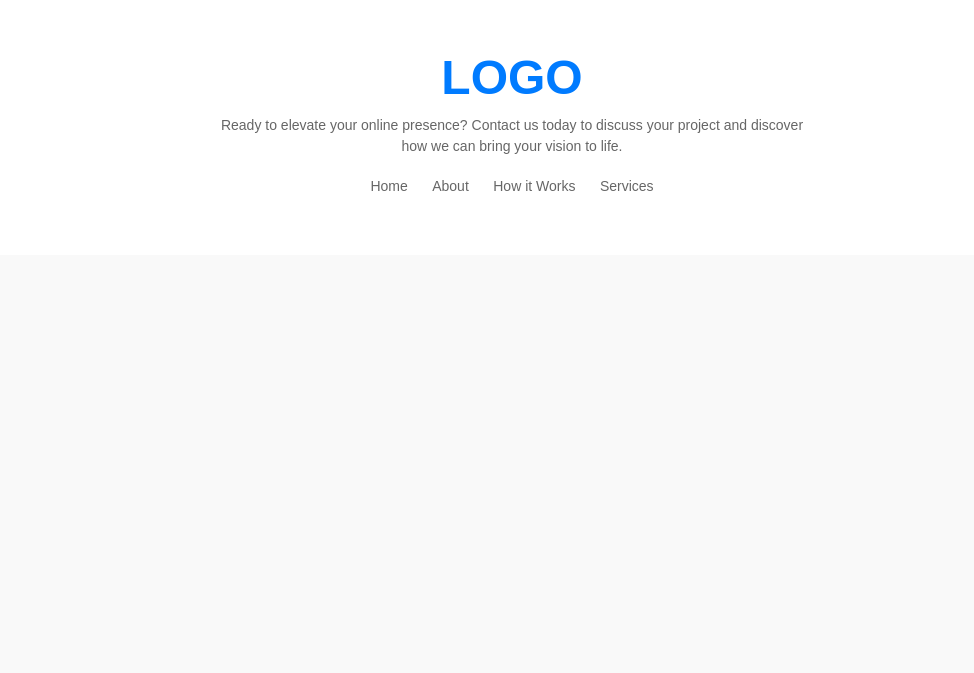
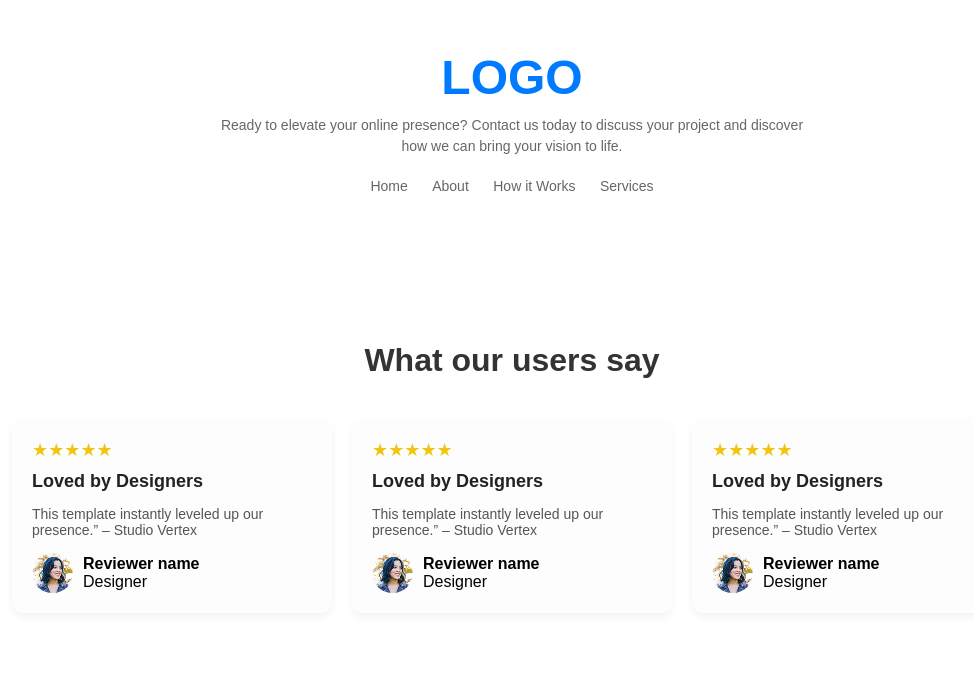
Before and after one commit to tanmoy20050/Assignment-01, a plain HTML site: page index.html in a window 1280 px wide. Shown: the part 2137-2810 px from the top of the page, without its empty margins (128-1102 px from the left). Before the commit the page ends 2392 px from the top, so only its background shows below. Drawn offline with Linux system fonts and the light colour scheme.

Commit message:
main section last part

```diff
--- a/Stayle/stayle.css
+++ b/Stayle/stayle.css
@@ -221,3 +221,59 @@ button:hover {
 .menu span {
   color: #ccc;
 }
+
+.testimonials {
+  text-align: center;
+  padding: 60px 20px;
+  background-color: #fff;
+}
+
+.testimonials h2 {
+  font-size: 32px;
+  margin-bottom: 40px;
+  color: #333;
+}
+
+.testimonial-cards {
+  display: flex;
+  justify-content: center;
+  gap: 20px;
+  flex-wrap: wrap;
+}
+
+.card {
+  background: #fdfdfd;
+  padding: 20px;
+  border-radius: 10px;
+  width: 280px;
+  box-shadow: 0 4px 8px rgba(0,0,0,0.05);
+  text-align: left;
+}
+
+.stars {
+  color: #f1c40f;
+  font-size: 18px;
+  margin-bottom: 10px;
+}
+
+.card h3 {
+  font-size: 18px;
+  margin: 10px 0;
+  color: #222;
+}
+
+.card p {
+  font-size: 14px;
+  color: #555;
+}
+
+.reviewer {
+  display: flex;
+  align-items: center;
+  margin-top: 15px;
+}
+
+.reviewer img {
+  border-radius: 50%;
+  margin-right: 10px;
+}
--- a/index.html
+++ b/index.html
@@ -97,6 +97,51 @@
 
 
    </section>
+   <section>
+    <section class="testimonials">
+    <h2>What our users say</h2>
+    <div class="testimonial-cards">
+      <div class="card">
+        <div class="stars">★★★★★</div>
+        <h3>Loved by Designers</h3>
+        <p>This template instantly leveled up our presence.” – Studio Vertex</p>
+        <div class="reviewer">
+          <img src="Assets/avatar.png" alt="Reviewer">
+          <div>
+            <strong>Reviewer name</strong><br>
+            <span>Designer</span>
+          </div>
+        </div>
+      </div>
+
+      <div class="card">
+        <div class="stars">★★★★★</div>
+        <h3>Loved by Designers</h3>
+        <p>This template instantly leveled up our presence.” – Studio Vertex</p>
+        <div class="reviewer">
+          <img src="Assets/avatar.png" alt="Reviewer">
+          <div>
+            <strong>Reviewer name</strong><br>
+            <span>Designer</span>
+          </div>
+        </div>
+      </div>
+
+      <div class="card">
+        <div class="stars">★★★★★</div>
+        <h3>Loved by Designers</h3>
+        <p>This template instantly leveled up our presence.” – Studio Vertex</p>
+        <div class="reviewer">
+          <img src="Assets/avatar.png" alt="Reviewer">
+          <div>
+            <strong>Reviewer name</strong><br>
+            <span>Designer</span>
+          </div>
+        </div>
+      </div>
+    </div>
+  </section>
+   </section>
 
 
 
```
